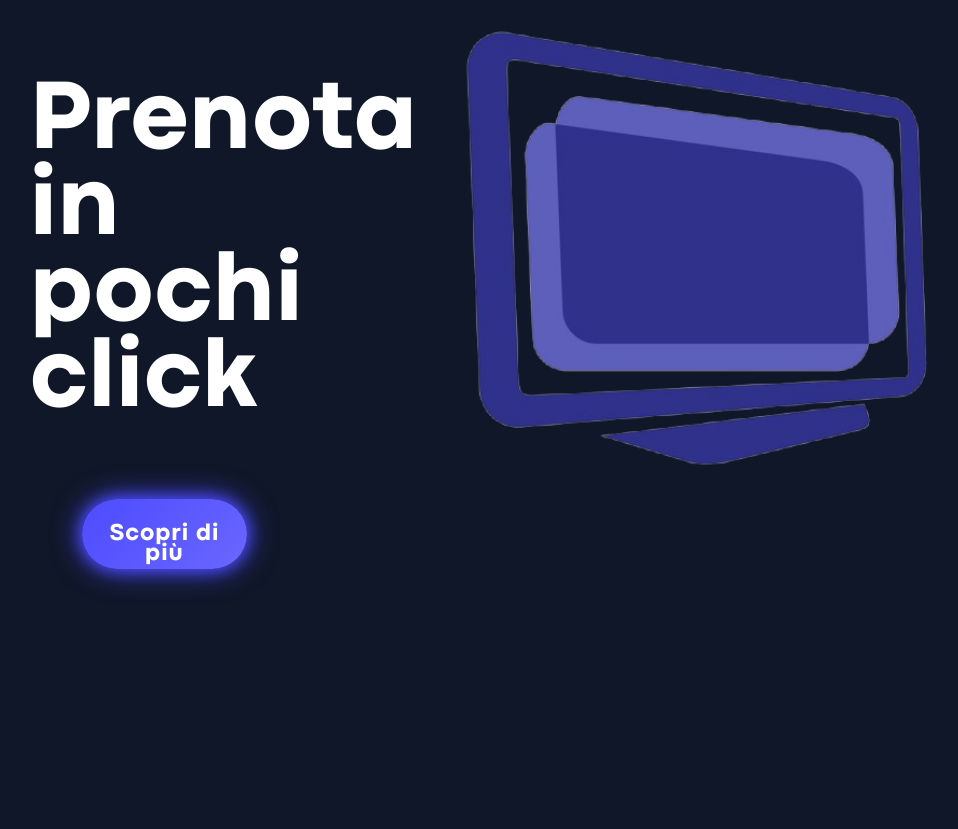
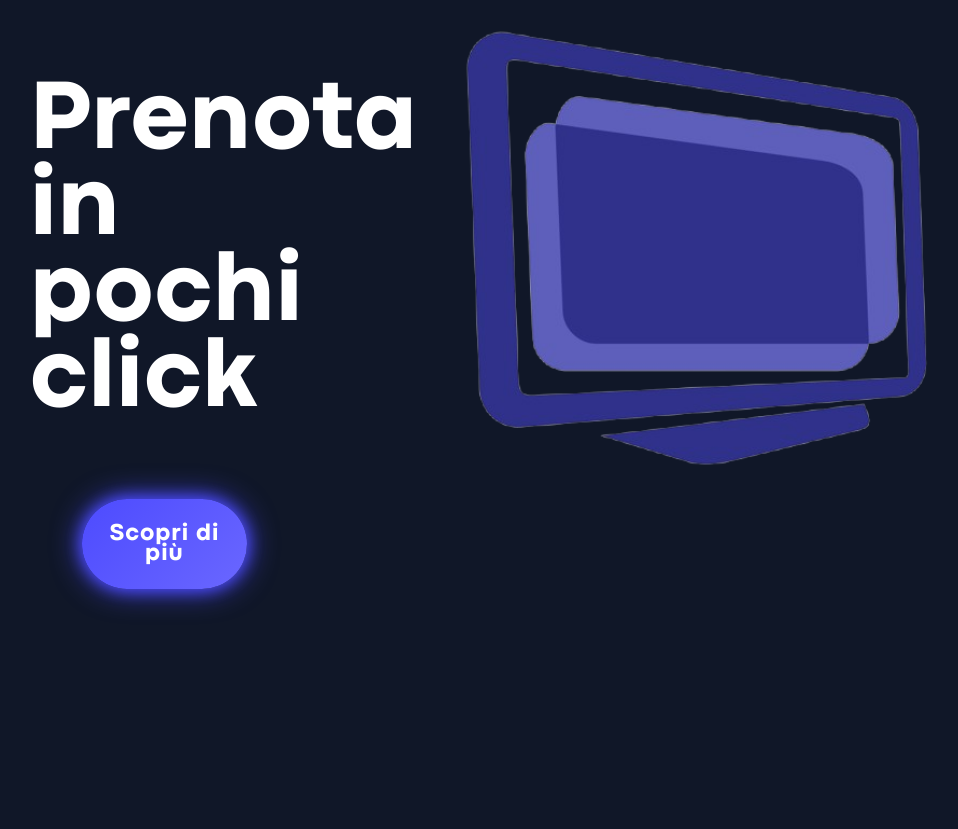
Before and after one commit to emmaprati/projectWork, a PHP site: page /html/home.html in a window 1280 px wide. Shown: the part 218-1047 px from the top of the page, without its empty margins (128-1086 px from the left). Run offline with PHP 8.4, Linux system fonts and the light colour scheme.

Commit message:
Update styleHome.css

```diff
--- a/css/styleHome.css
+++ b/css/styleHome.css
@@ -95,7 +95,6 @@
 
 .info {
   font-size: 1.2em;
-  padding: 15px 30px;
   color: #ffffff;
   background: linear-gradient(135deg, #4d4bff, #6a67ff);
   border: none;
@@ -116,7 +115,7 @@
 .info {
   margin-left: 16%;
   width:13%;
-  height: 70px;
+  height: 5%;
   font-size: 24px;
   padding: 25px 25px 25px 25px;
 }
```
Also changed, not shown: css/stylePrenotazione.css (added), php/prenotazione.html (added).
